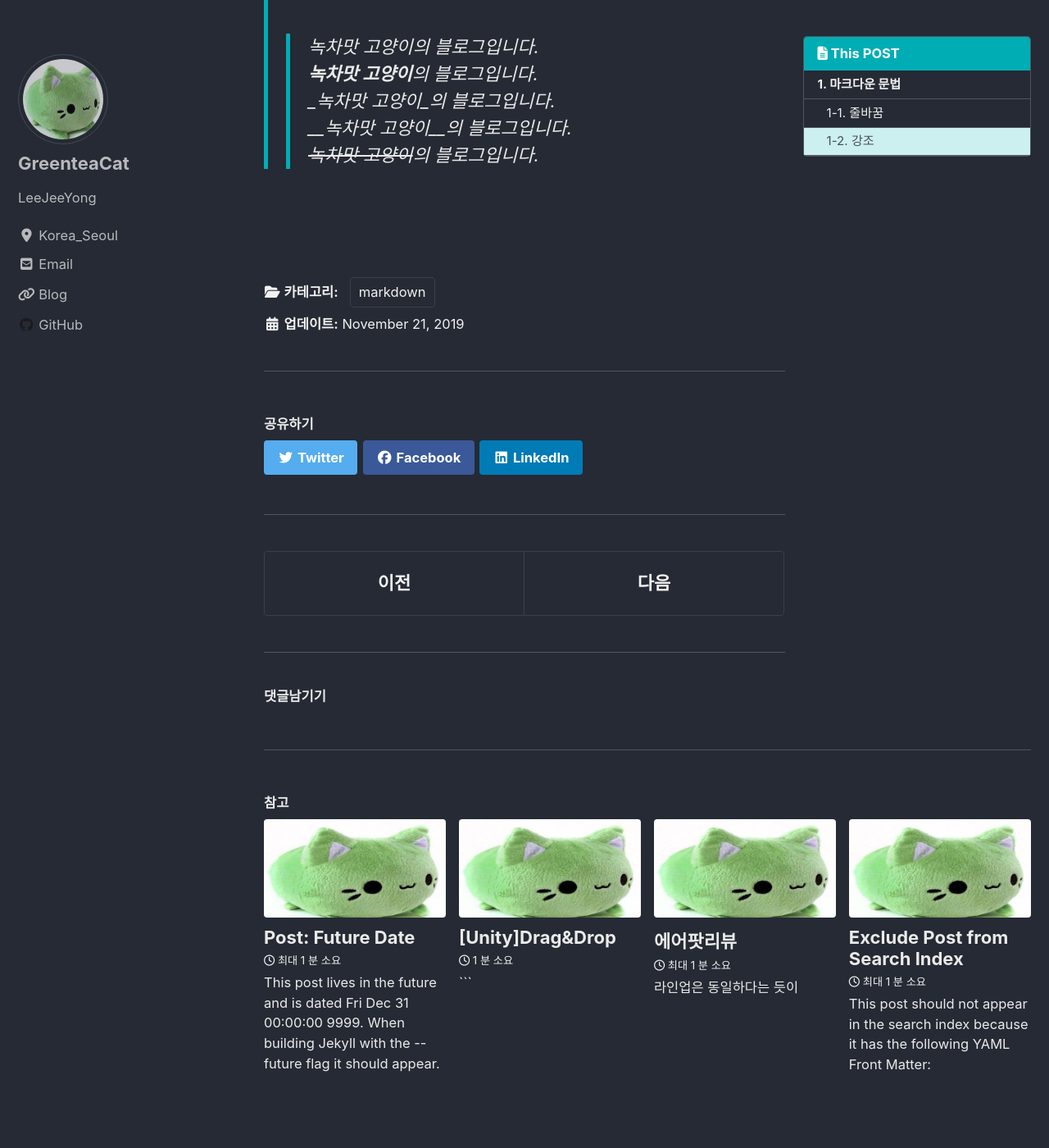
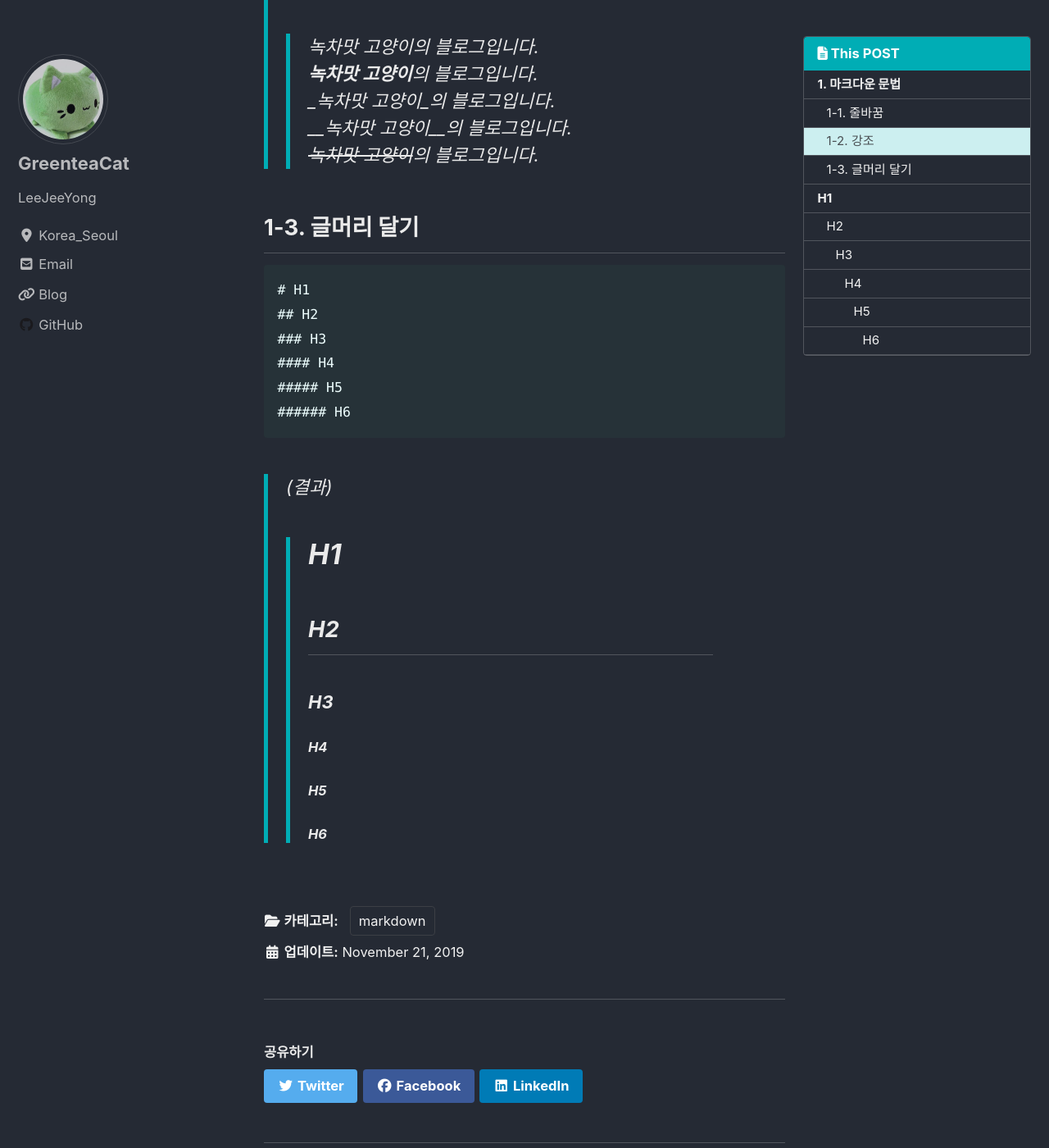
Before and after one commit to Leejeeyong/leejeeyong.github.io, a Jekyll site: the page built from _posts/2019-11-21-markdown-documents.md, in a window 1280 px wide and 1400 px high, scrolled down 1650 px. Shown: the whole window at 82% size. Built offline with Jekyll 4.4.1, drawn with Linux system fonts in a browser that asks for light colours; cached includes are drawn as plain includes; nearby versions of some CDN libraries; comment, search, counter and statistics services are not loaded.

Commit message:
markdown docu

````diff
--- a/_posts/2019-11-21-markdown-documents.md
+++ b/_posts/2019-11-21-markdown-documents.md
@@ -72,6 +72,24 @@ __녹차맛 고양이__의 블로그입니다.
 
 
 
-```alias
+## 1-3. 글머리 달기
+
+
 
 ```
+# H1
+## H2
+### H3
+#### H4
+##### H5
+###### H6
+```
+
+> (결과)
+>
+> > # H1
+> > ## H2
+> > ### H3
+> > #### H4
+> > ##### H5
+> > ###### H6
````
